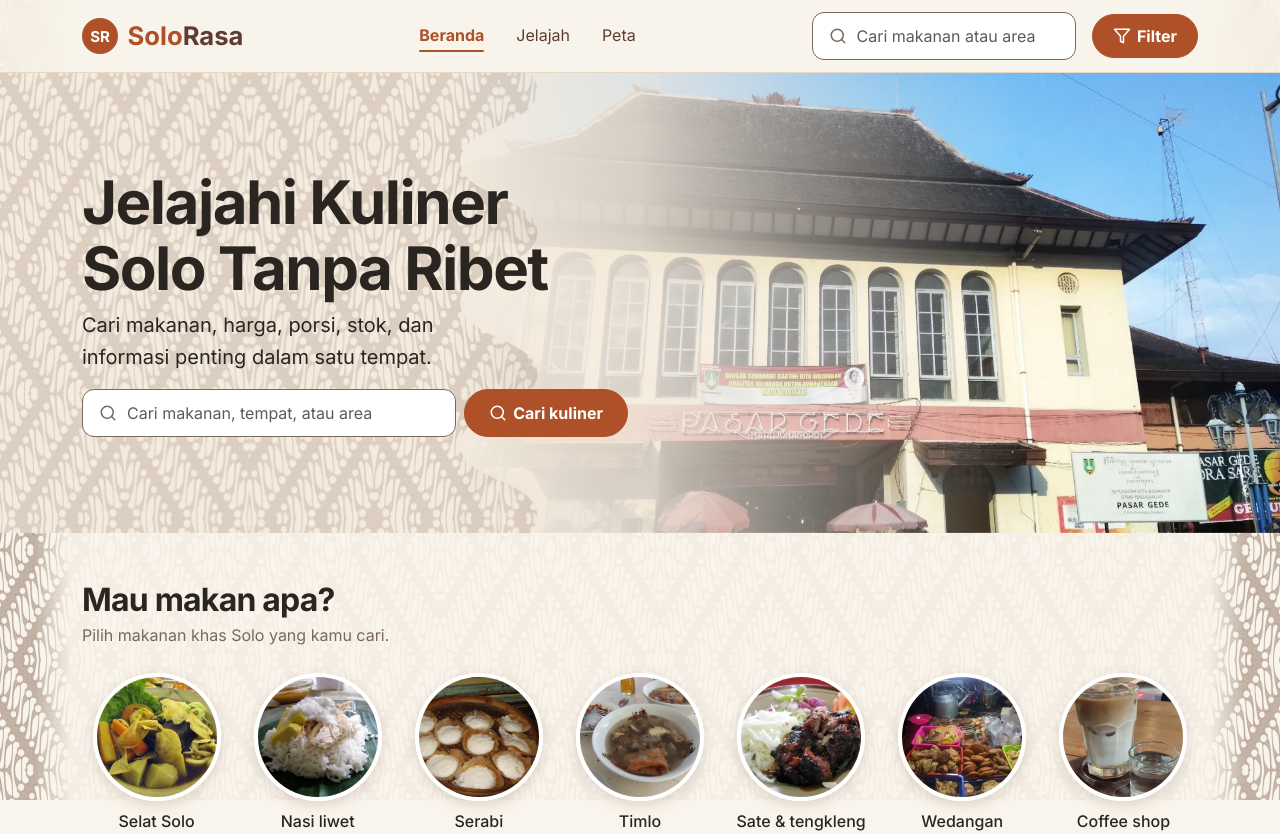
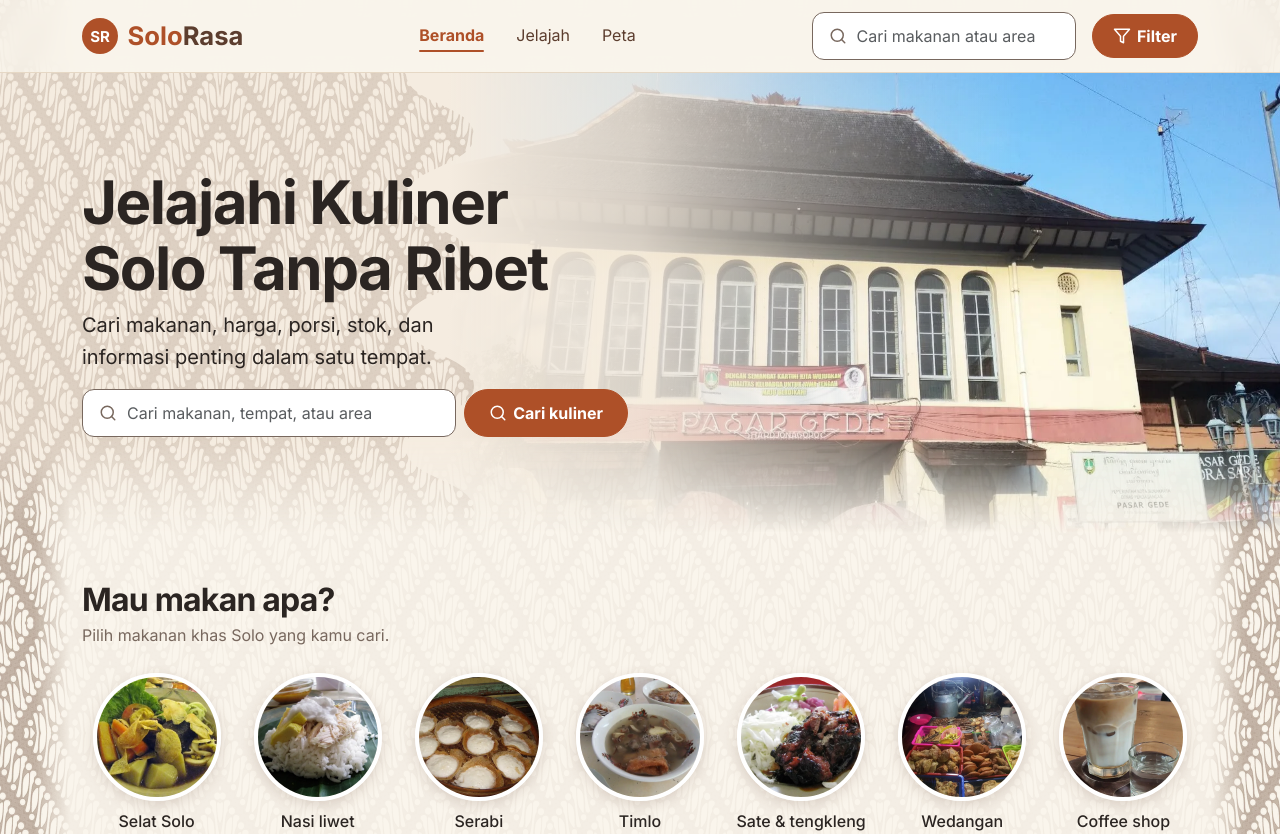
Before and after one commit to ariftronic/UjicobaDesainWeb, a plain HTML site: page index.html in a window 1280 px wide. Shown: the top 834 px of the page. Drawn offline with nearby package versions, Linux system fonts and the light colour scheme.

Commit message:
Batik latar menyatu dengan hero: ubin sejajar, tepi hero melebur
Co-Authored-By: Claude Opus 5.5 <noreply@anthropic.com>

```diff
--- a/assets/css/style.css
+++ b/assets/css/style.css
@@ -17,7 +17,9 @@
 body { background: var(--sr-bg); color: var(--sr-fg); line-height: 1.55; }
 /* Motif batik parang di latar semua halaman: 45% di sisi kiri-kanan (tanpa teks), memudar ke 5% (.45 × .11) di belakang isi.
    Jangan naikkan bagian tengah: di atas 5% kontras teks --sr-primary & --sr-muted-fg turun di bawah 4.5:1. --gut = lebar sisi di luar .container-xl */
-body::before { --gut: 0px; content: ""; position: fixed; inset: 0; z-index: -1; pointer-events: none; opacity: .45; background: url("../img/batik-parang.webp") 0 0 / 220px;
+body { position: relative; }
+/* Ikut bergulir dan mulai di bawah header (73px) dengan ubin 220px, sama dengan .hero-batik, agar motifnya menyambung */
+body::before { --gut: 0px; content: ""; position: absolute; inset: 0; z-index: -1; pointer-events: none; opacity: .45; background: url("../img/batik-parang.webp") 0 73px / 220px;
   -webkit-mask-image: linear-gradient(90deg, #000 calc(var(--gut) * .5), rgba(0, 0, 0, .11) var(--gut), rgba(0, 0, 0, .11) calc(100% - var(--gut)), #000 calc(100% - var(--gut) * .5));
   mask-image: linear-gradient(90deg, #000 calc(var(--gut) * .5), rgba(0, 0, 0, .11) var(--gut), rgba(0, 0, 0, .11) calc(100% - var(--gut)), #000 calc(100% - var(--gut) * .5)); }
 @media (min-width: 1200px) { body::before { --gut: calc((100% - 1140px) / 2); } }
@@ -100,6 +102,9 @@ main { animation: sr-in var(--sr-dur) ease-out; }
 .sr-hero::before { content: ""; position: absolute; inset: 0; z-index: 1; pointer-events: none;
   background: linear-gradient(90deg, var(--sr-accent) 35%, rgba(245, 236, 224, .85) 50%, rgba(245, 236, 224, 0) 80%); }
 .sr-hero > .container-xl { z-index: 2; }
+/* Tepi bawah hero melebur ke latar halaman, hanya di ruang kosong di bawah form */
+.sr-hero { --fade: 3rem; -webkit-mask-image: linear-gradient(#000 calc(100% - var(--fade)), transparent); mask-image: linear-gradient(#000 calc(100% - var(--fade)), transparent); }
+@media (min-width: 992px) { .sr-hero { --fade: 6rem; } }
 @media (max-width: 991.98px) { /* HP & tablet: susunan sama dengan desktop, teks di kiri dan foto memudar di kanan */
   .sr-hero .hero-bg { width: 80%; }
   .sr-hero::before { background: linear-gradient(90deg, var(--sr-accent) 25%, rgba(245, 236, 224, .85) 60%, rgba(245, 236, 224, 0) 100%); }
@@ -288,7 +293,7 @@ h1 { font-size: clamp(2.25rem, 5vw, 3.75rem); }
 @keyframes sr-header-shadow { to { box-shadow: 0 6px 24px rgba(92, 61, 46, .12); } }
 
 /* Batik dari kiri dengan tepi kanan bergelombang; gelombang bergerak pelan (SMIL di app.js), masuk meluncur ke kanan */
-.hero-batik { position: absolute; left: 0; top: 0; height: 100%; width: min(62%, 820px); z-index: 1; pointer-events: none; opacity: .2; }
+.hero-batik { position: absolute; left: 0; top: 0; height: 100%; width: min(62%, 480px); z-index: 1; pointer-events: none; opacity: .2; }
 @media (prefers-reduced-motion: no-preference) { .hero-batik { animation: sr-wave-in 1.4s cubic-bezier(.2, .8, .2, 1) .1s both; } }
 @keyframes sr-wave-in { from { transform: translateX(-100%); opacity: 0; } }
 
--- a/assets/js/app.js
+++ b/assets/js/app.js
@@ -121,7 +121,7 @@
     main.innerHTML = `
       <section class="sr-hero">
         <img class="hero-bg" src="assets/img/hero-pasar-gede.webp" alt="" width="1280" height="720" fetchpriority="high">
-        <svg class="hero-batik" viewBox="0 0 700 500" preserveAspectRatio="xMinYMid slice" aria-hidden="true" focusable="false">
+        <svg class="hero-batik" aria-hidden="true" focusable="false">
           <defs><pattern id="batik-parang" patternUnits="userSpaceOnUse" width="220" height="220"><image href="assets/img/batik-parang.webp" width="220" height="220"/></pattern></defs>
           <path fill="url(#batik-parang)" d="M0 0 L406 0 C406 31.2 474 31.2 474 62.5 C474 93.8 406 93.8 406 125.0 C406 156.2 474 156.2 474 187.5 C474 218.8 406 218.8 406 250.0 C406 281.2 474 281.2 474 312.5 C474 343.8 406 343.8 406 375.0 C406 406.2 474 406.2 474 437.5 C474 468.8 406 468.8 406 500.0 L0 500 Z"><animate attributeName="d" dur="5s" calcMode="spline" keySplines=".45 0 .55 1;.45 0 .55 1" values="M0 0 L406 0 C406 31.2 474 31.2 474 62.5 C474 93.8 406 93.8 406 125.0 C406 156.2 474 156.2 474 187.5 C474 218.8 406 218.8 406 250.0 C406 281.2 474 281.2 474 312.5 C474 343.8 406 343.8 406 375.0 C406 406.2 474 406.2 474 437.5 C474 468.8 406 468.8 406 500.0 L0 500 Z;M0 0 L474 0 C474 31.2 406 31.2 406 62.5 C406 93.8 474 93.8 474 125.0 C474 156.2 406 156.2 406 187.5 C406 218.8 474 218.8 474 250.0 C474 281.2 406 281.2 406 312.5 C406 343.8 474 343.8 474 375.0 C474 406.2 406 406.2 406 437.5 C406 468.8 474 468.8 474 500.0 L0 500 Z;M0 0 L406 0 C406 31.2 474 31.2 474 62.5 C474 93.8 406 93.8 406 125.0 C406 156.2 474 156.2 474 187.5 C474 218.8 406 218.8 406 250.0 C406 281.2 474 281.2 474 312.5 C474 343.8 406 343.8 406 375.0 C406 406.2 474 406.2 474 437.5 C474 468.8 406 468.8 406 500.0 L0 500 Z"/></path>
         </svg>
@@ -139,7 +139,7 @@
         <p class="text-muted-sr mb-3">Pilih makanan khas Solo yang kamu cari.</p>
         <ul class="cats list-unstyled">${D.places.filter((p, i) => D.places.findIndex(x => x.dish === p.dish) === i).map(p => `<li><a href="jelajah.html?q=${encodeURIComponent(p.dish)}"><img src="${p.img}" alt="" loading="lazy" width="128" height="128"><span>${esc(p.dish)}</span></a></li>`).join('')}</ul>
         <ul class="picks list-unstyled" aria-label="Pilihan cepat">${picks.map(([href, t, d, img]) => `<li><a href="jelajah.html?${href}"><img src="${img}" alt="" loading="lazy" width="104" height="104"><b>${t}</b><span class="small text-muted-sr">${d}</span></a></li>`).join('')}</ul></section>
-      <section class="py-5" style="background:var(--sr-accent)" aria-labelledby="h-pil"><div class="container-xl">
+      <section class="py-5" aria-labelledby="h-pil"><div class="container-xl">
         <div class="d-flex flex-wrap justify-content-between align-items-end gap-2 mb-4">
           <div><h2 id="h-pil" class="mb-1">Pilihan Kuliner Solo</h2><p class="text-muted-sr mb-0">Legend, murah, dan favorit wisatawan.</p></div>
           <div class="d-flex align-items-center gap-2"><a class="btn btn-sr-outline" href="jelajah.html">Lihat semua kuliner ${icon('arrow', 18)}</a>
```
